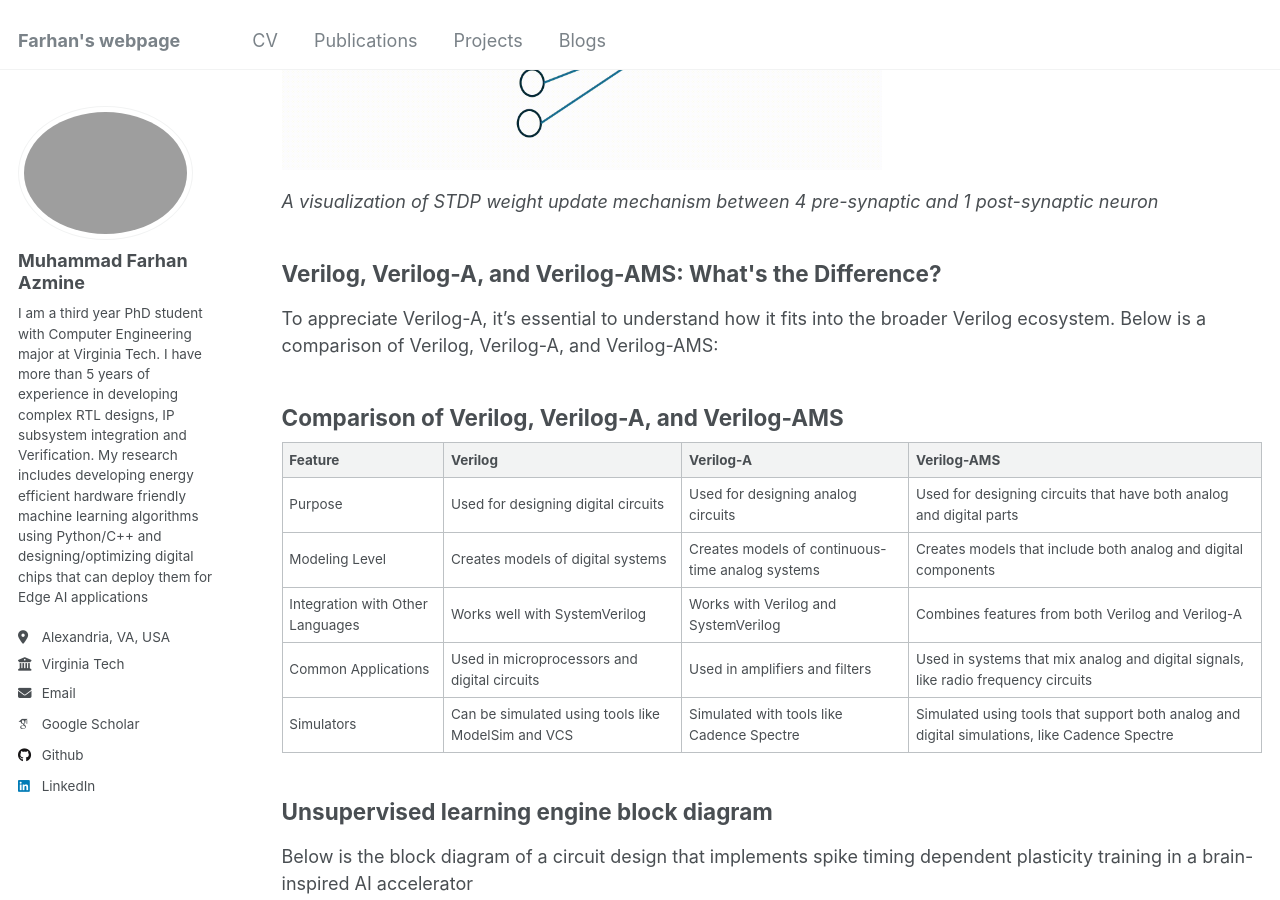
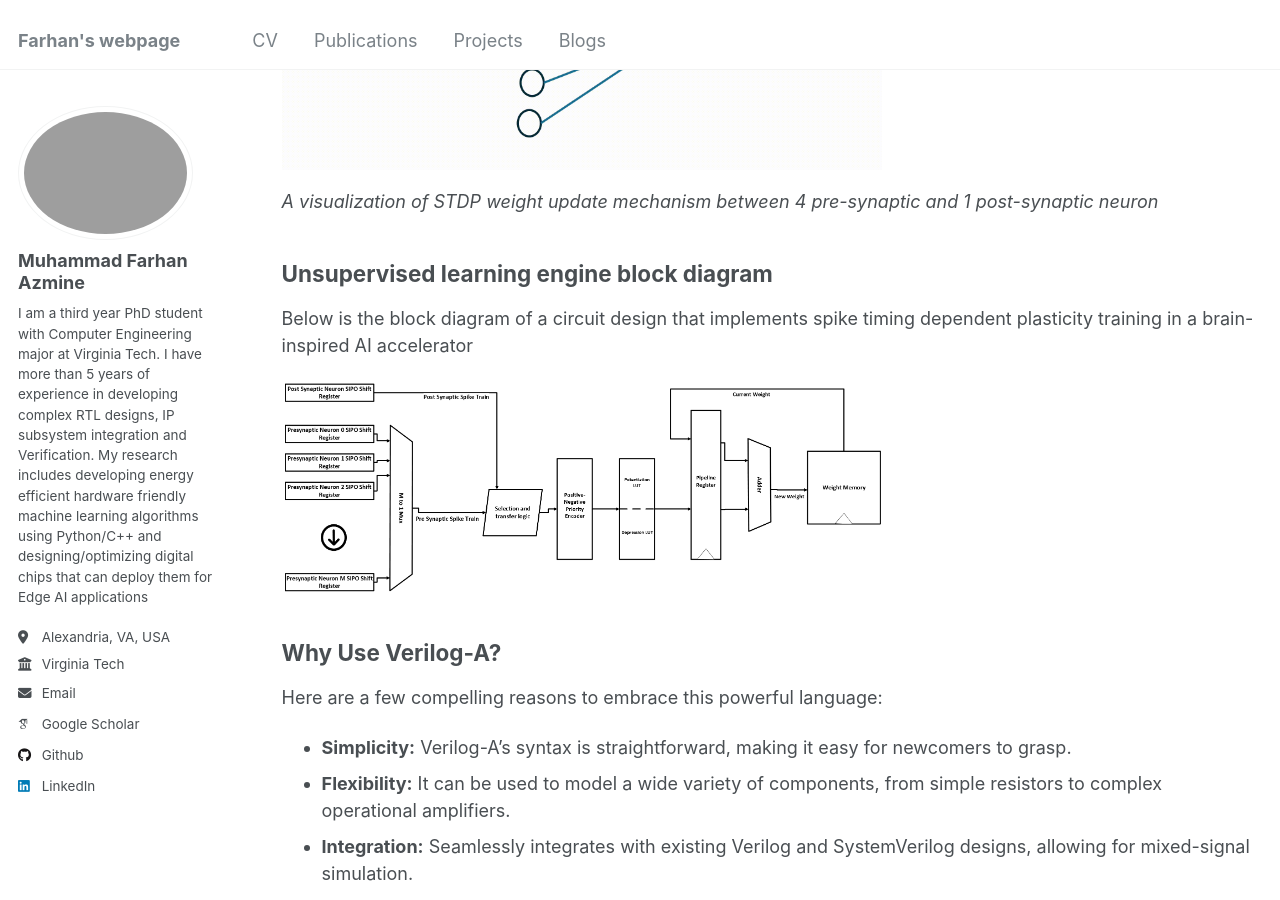
Before and after one commit to muhammadfarhan720/web-profile, a Jekyll site: the page built from blogs/veriloga/veriloga_day01_veriloga.html, in a window 1280 px wide and 900 px high, scrolled down 1112 px. Built offline with Jekyll 4.4.1, drawn with Linux system fonts in a browser that asks for light colours; some web fonts are replaced.

Commit message:
Update veriloga_day01_veriloga.html

```diff
--- a/blogs/veriloga/veriloga_day01_veriloga.html
+++ b/blogs/veriloga/veriloga_day01_veriloga.html
@@ -29,7 +29,7 @@ title: "Example : PPA optimization on FPGA  "
   <p><em>A visualization of STDP weight update mechanism between 4 pre-synaptic and 1 post-synaptic neuron</em></p>
 
 
-    <h2>Verilog, Verilog-A, and Verilog-AMS: What's the Difference?</h2>
+<!--     <h2>Verilog, Verilog-A, and Verilog-AMS: What's the Difference?</h2>
     <p>To appreciate Verilog-A, it’s essential to understand how it fits into the broader Verilog ecosystem. Below is a comparison of Verilog, Verilog-A, and Verilog-AMS:</p>
 
     <h2>Comparison of Verilog, Verilog-A, and Verilog-AMS</h2>
@@ -75,7 +75,7 @@ title: "Example : PPA optimization on FPGA  "
             </tr>
         </tbody>
     </table>
-
+ -->
     <h2>Unsupervised learning engine block diagram</h2>
     <p>Below is the block diagram of a circuit design that implements spike timing dependent plasticity training in a brain-inspired AI accelerator</p>
     <img src="https://raw.githubusercontent.com/muhammadfarhan720/web-profile/master/files/veriloga/veriloga_day01/SotA_STDP_LE_PL.png" alt="On-chip local learning" style="width: 100%; max-width: 600px;">
```
